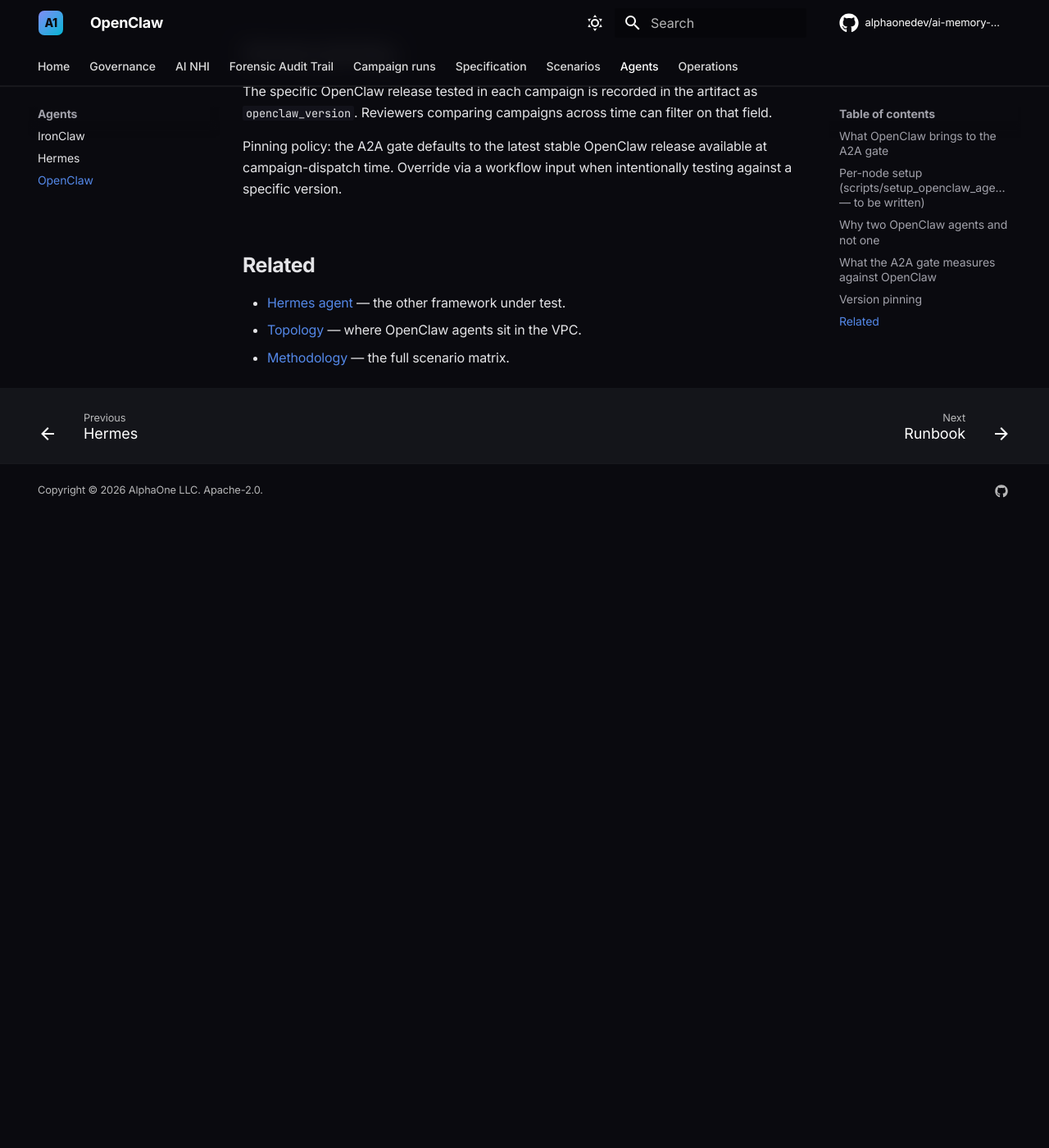
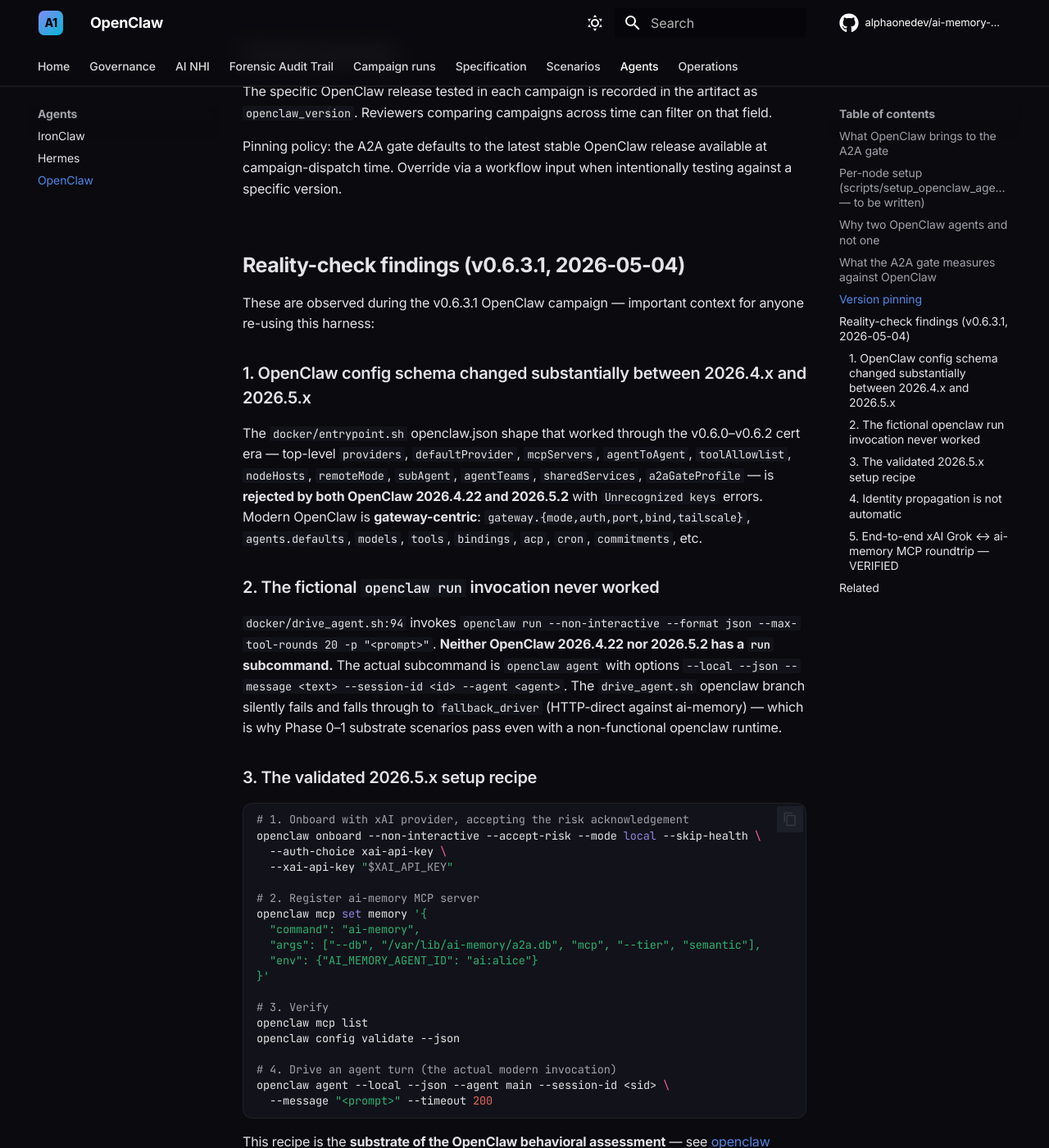
Before and after one commit to alphaonedev/ai-memory-a2a-v0.6.3.1, an MkDocs documentation site: the page built from docs/agents/openclaw.md, in a window 1280 px wide and 1400 px high, scrolled down 1775 px. Shown: the whole window at 82% size. Built offline with MkDocs 1.6.1 and Material for MkDocs 9.7.7, drawn with Linux system fonts in a browser that asks for light colours; comment, search, counter and statistics services are not loaded; before the commit the page ends 2405 px from its top, so only the background shows below that; some of the changed text lies outside the part shown.

Commit message:
docs(agents): update OpenClaw page with 2026.5.x reality findings
Five new sections covering observed v0.6.3.1 campaign findings:

1. Config schema breaking change between 2026.4.x and 2026.5.x — the
   v0.6.0-2 cert-era openclaw.json (providers/defaultProvider/mcpServers/
   agentToAgent/toolAllowlist/...) is rejected by 2026.4.22 AND 2026.5.2
   with Unrecognized keys. Modern schema is gateway-centric (gateway.*,
   agents.defaults, models, tools, bindings, acp, ...).

2. The `openclaw run` subcommand referenced in docker/drive_agent.sh:94
   never existed in 2026.4.22 or 2026.5.2 — the actual subcommand is
   `openclaw agent`. drive_agent.sh openclaw branch silently fell back to
   HTTP-direct, which is why Phase 0-1 substrate passed without a working
   openclaw runtime.

3. The validated 2026.5.x setup recipe — onboard --auth-choice xai-api-key,
   `openclaw mcp set memory <json>`, `openclaw agent --local --json` —
   captured for reproducibility.

4. Identity propagation gap — AGENT_ID env doesn't flow through to the
   LLM's self-reference; ai-memory write metadata is correct but verbal
   self-identification drifts.

5. xAI Grok ↔ openclaw ↔ ai-memory MCP roundtrip empirically verified —
   ~46 s, ~25K tokens.

Cross-references the new behavioral assessment + substrate cert.

Co-Authored-By: Claude Opus 4.7 (1M context) <noreply@anthropic.com>

````diff
--- a/docs/agents/openclaw.md
+++ b/docs/agents/openclaw.md
@@ -78,9 +78,58 @@ release available at campaign-dispatch time. Override via a
 workflow input when intentionally testing against a specific
 version.
 
+## Reality-check findings (v0.6.3.1, 2026-05-04)
+
+These are observed during the v0.6.3.1 OpenClaw campaign — important context for anyone re-using this harness:
+
+### 1. OpenClaw config schema changed substantially between 2026.4.x and 2026.5.x
+
+The `docker/entrypoint.sh` openclaw.json shape that worked through the v0.6.0–v0.6.2 cert era — top-level `providers`, `defaultProvider`, `mcpServers`, `agentToAgent`, `toolAllowlist`, `nodeHosts`, `remoteMode`, `subAgent`, `agentTeams`, `sharedServices`, `a2aGateProfile` — is **rejected by both OpenClaw 2026.4.22 and 2026.5.2** with `Unrecognized keys` errors. Modern OpenClaw is **gateway-centric**: `gateway.{mode,auth,port,bind,tailscale}`, `agents.defaults`, `models`, `tools`, `bindings`, `acp`, `cron`, `commitments`, etc.
+
+### 2. The fictional `openclaw run` invocation never worked
+
+`docker/drive_agent.sh:94` invokes `openclaw run --non-interactive --format json --max-tool-rounds 20 -p "<prompt>"`. **Neither OpenClaw 2026.4.22 nor 2026.5.2 has a `run` subcommand.** The actual subcommand is `openclaw agent` with options `--local --json --message <text> --session-id <id> --agent <agent>`. The `drive_agent.sh` openclaw branch silently fails and falls through to `fallback_driver` (HTTP-direct against ai-memory) — which is why Phase 0–1 substrate scenarios pass even with a non-functional openclaw runtime.
+
+### 3. The validated 2026.5.x setup recipe
+
+```bash
+# 1. Onboard with xAI provider, accepting the risk acknowledgement
+openclaw onboard --non-interactive --accept-risk --mode local --skip-health \
+  --auth-choice xai-api-key \
+  --xai-api-key "$XAI_API_KEY"
+
+# 2. Register ai-memory MCP server
+openclaw mcp set memory '{
+  "command": "ai-memory",
+  "args": ["--db", "/var/lib/ai-memory/a2a.db", "mcp", "--tier", "semantic"],
+  "env": {"AI_MEMORY_AGENT_ID": "ai:alice"}
+}'
+
+# 3. Verify
+openclaw mcp list
+openclaw config validate --json
+
+# 4. Drive an agent turn (the actual modern invocation)
+openclaw agent --local --json --agent main --session-id <sid> \
+  --message "<prompt>" --timeout 200
+```
+
+This recipe is the **substrate of the OpenClaw behavioral assessment** — see [openclaw v0.6.3.1 behavioral assessment](../nhi/openclaw-behavioral-v0.6.3.1.md) for the full Tier 1–4 instrument run against this configuration.
+
+### 4. Identity propagation is not automatic
+
+Container env carries `AGENT_ID=ai:alice|ai:bob|ai:charlie`. OpenClaw `agent --local` does NOT read this env to set the agent's verbal identity. In the behavioral assessment, agents on `a2a-node-1` (env `AGENT_ID=ai:alice`) sometimes self-identify as `ai:bob` if the system-prompt / SOUL.md flow doesn't anchor them. **MCP write metadata is correct** (the `AI_MEMORY_AGENT_ID` env in the openclaw.json `mcpServers.memory.env` block flows through to ai-memory writes), but the LLM's verbal self-reference can drift. Caveat for prompt design.
+
+### 5. End-to-end xAI Grok ↔ ai-memory MCP roundtrip — VERIFIED
+
+Phase C of the v0.6.3.1 assessment proves: xAI `grok-4.3` (provider=`xai`, OpenAI-Responses API at `api.x.ai/v1`) → openclaw `agent --local` runtime → MCP stdio → `ai-memory mcp` server → write/read on local SQLite + federated quorum-fanout. Roundtrip ~46 s, ~25 K tokens (mostly cached after first turn). Working configuration captured under PR #46.
+
 ## Related
 
 - [Hermes agent](hermes.md) — the other framework under test.
-- [Topology](../topology.md) — where OpenClaw agents sit in the
-  VPC.
+- [IronClaw agent](ironclaw.md) — primary cert agent.
+- [OpenClaw v0.6.3.1 behavioral assessment](../nhi/openclaw-behavioral-v0.6.3.1.md) — Tier 1–4 evidence.
+- [OpenClaw v0.6.3.1 substrate cert](../../releases/v0.6.3.1/openclaw-local-docker-cert.md) — 3-green substrate streak.
+- [Local Docker mesh](../local-docker-mesh.md) — reproducibility spec.
+- [Topology](../topology.md) — where OpenClaw agents sit.
 - [Methodology](../methodology.md) — the full scenario matrix.
````
